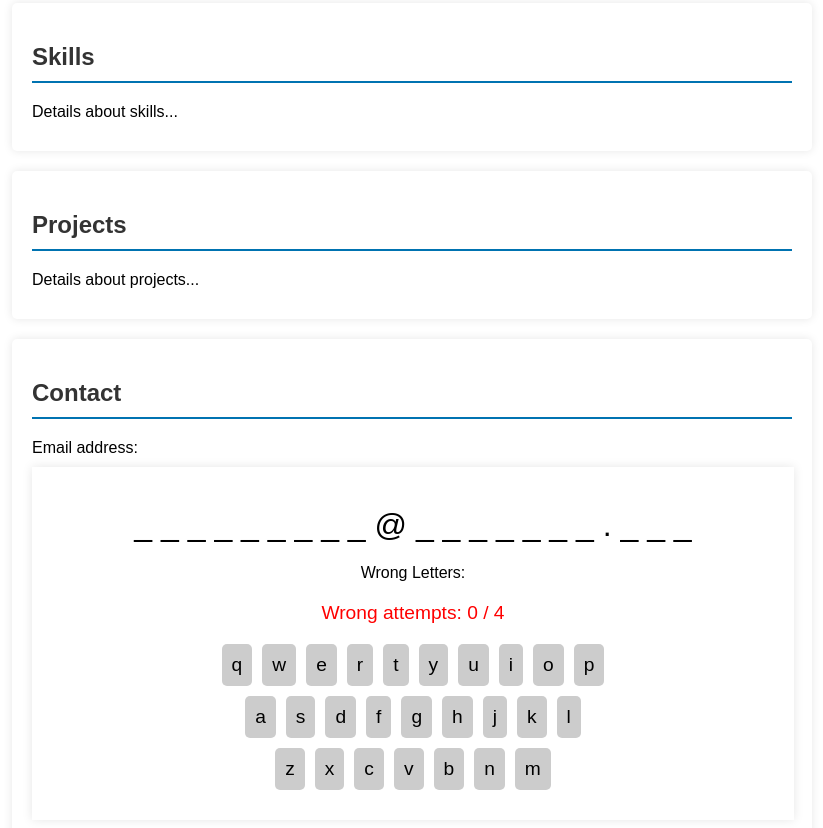
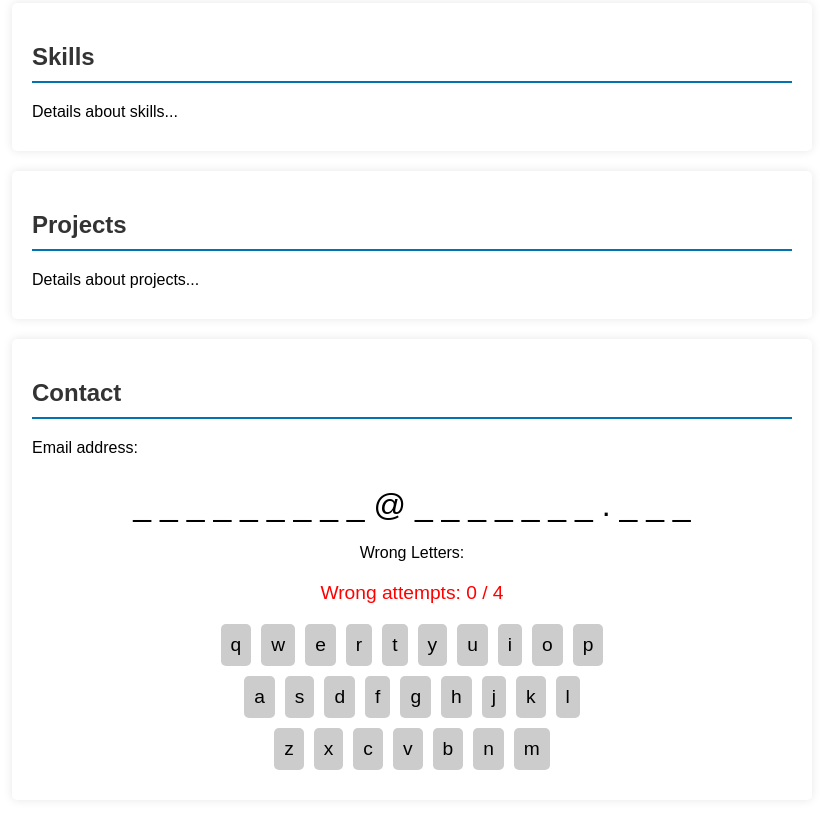
Before and after one commit to kibblator/danielgregson-website, a plain HTML site: page src/cv.html in a window 1280 px wide. Shown: the part 711-1539 px from the top of the page, without its empty margins (228-1051 px from the left). Drawn offline with Linux system fonts and the light colour scheme.

Commit message:
fix: remove shadow on game container

```diff
--- a/src/styles/hangman.css
+++ b/src/styles/hangman.css
@@ -1,9 +1,6 @@
 #game-container {
     background: white;
-    padding: 20px;
-    box-shadow: 0 0 10px rgba(0, 0, 0, 0.1);
     text-align: center;
-    width: 95%;
     position: relative;
     height: auto;
     visibility: visible;
```
